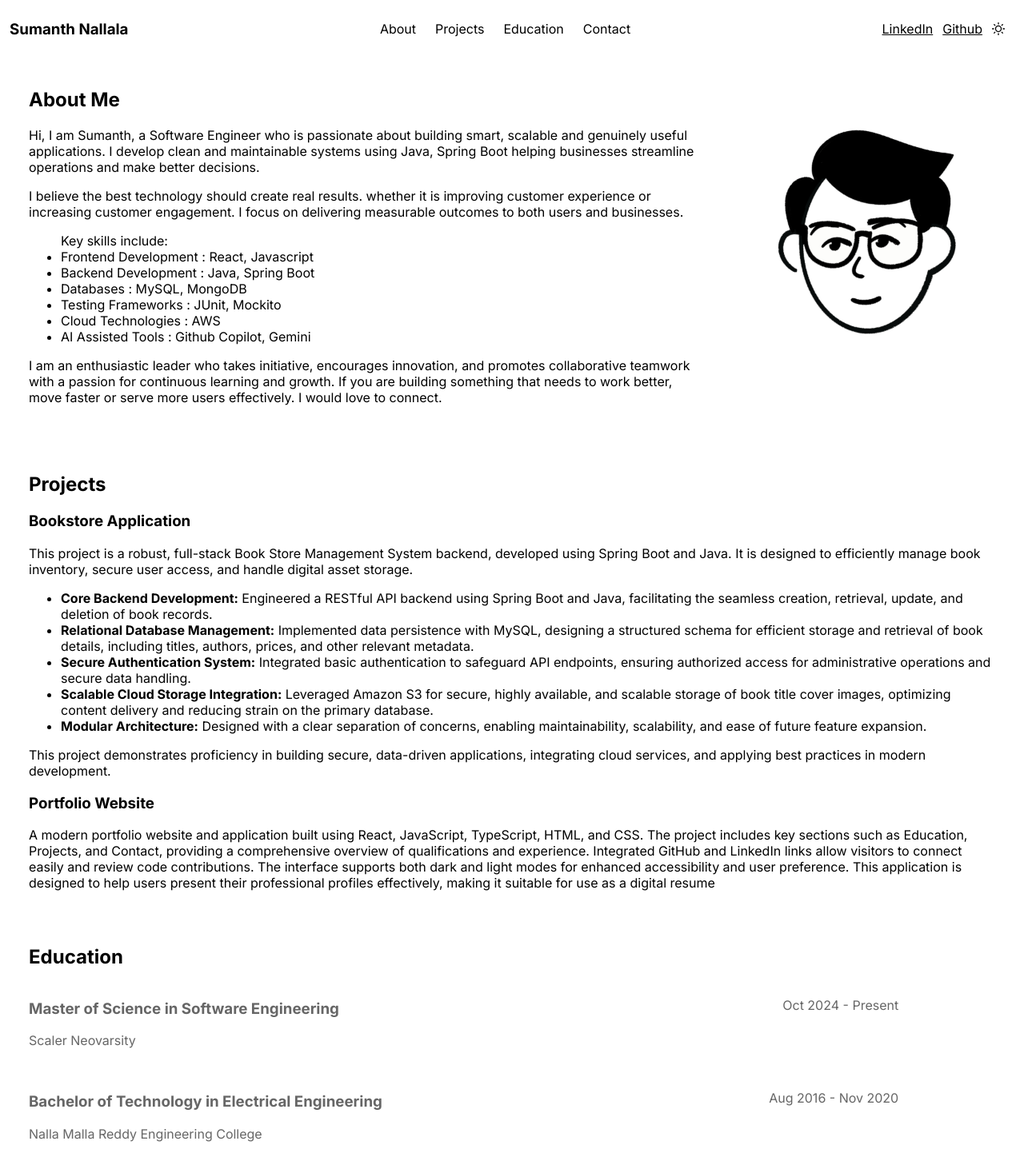
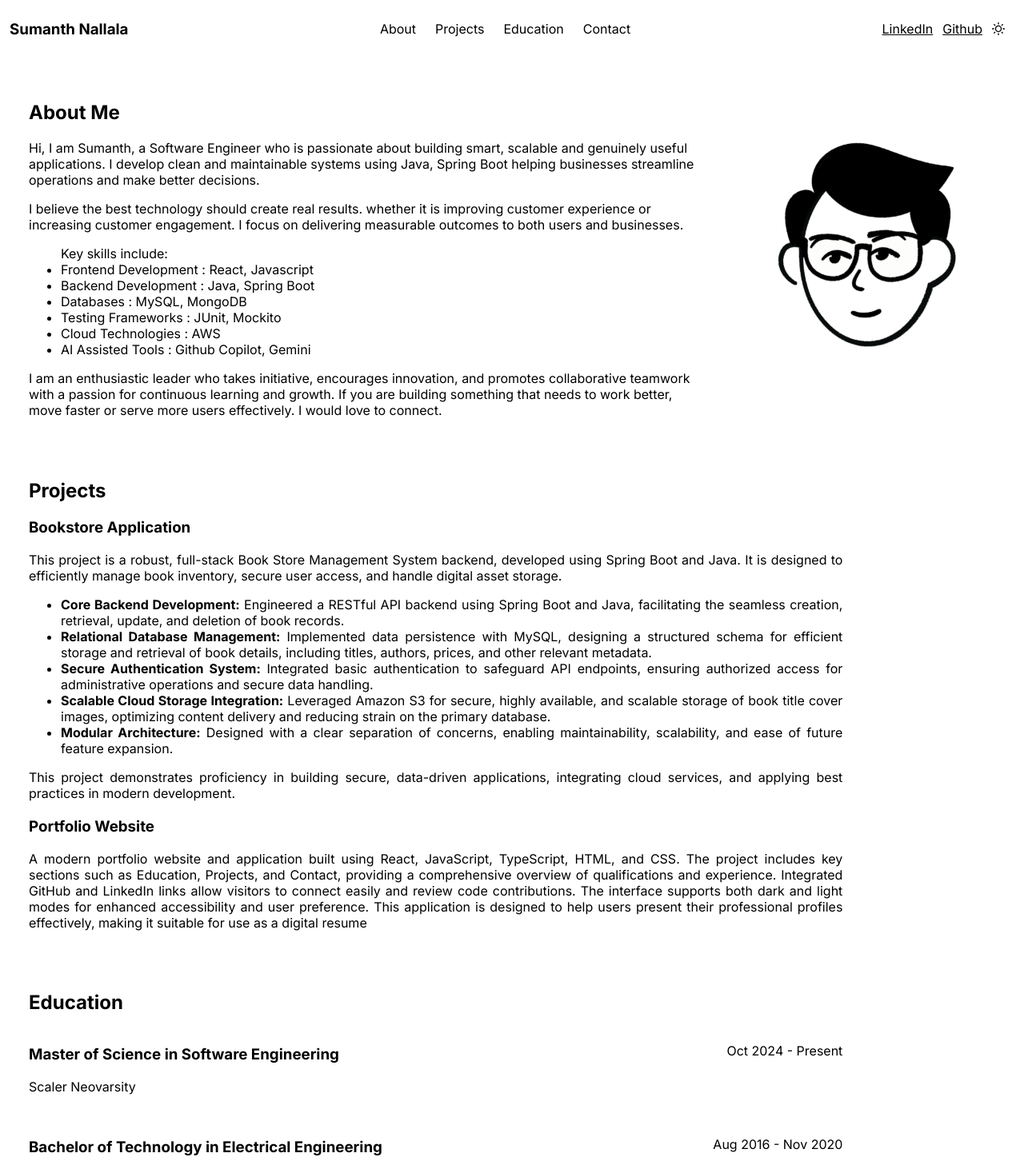
Before and after one commit to sumanthnallala/portfolio, a React (Create React App) app: page /education in a window 1280 px wide. Shown: the top 1467 px of the page at 80% size. Built offline with nearby package versions, Linux system fonts and the light colour scheme.

Commit message:
added some padding changes

```diff
--- a/src/App.tsx
+++ b/src/App.tsx
@@ -17,7 +17,9 @@ function App() {
       >
         <Header darkMode={darkMode} setDarkMode={setDarkMode} />
         <div className="sections">
-          <About />
+          <section id="about">
+            <About />
+          </section>
           <section id="projects">
             <Projects />
           </section>
--- a/src/components/About.scss
+++ b/src/components/About.scss
@@ -1,6 +1,6 @@
 .about-container {
   display: flex;
-  padding: 24px;
+  padding: 40px 24px 0px 24px;
   text-align: left;
   font-family: "Roboto", sans-serif;
   .content {
--- a/src/components/Education.scss
+++ b/src/components/Education.scss
@@ -1,12 +1,12 @@
 .education-container{
     padding: 24px;
+    width: 90%;
     .education-description {
         display: flex;
         justify-content: space-between;
-        text-align: left;
+        text-align: justify;
         width: 90%;
         font-size: 16px;
-        color: #666;
         margin-bottom: 20px;
     }
 }
--- a/src/components/Header.tsx
+++ b/src/components/Header.tsx
@@ -15,7 +15,7 @@ const Header = (Props: props) => {
   };
 
   const navElements = [
-    { name: "About", href: "" },
+    { name: "About", href: "#about" },
     { name: "Projects", href: "#projects" },
     { name: "Education", href: "#education" },
     { name: "Contact", href: "#contact" },
--- a/src/components/Projects.scss
+++ b/src/components/Projects.scss
@@ -1,10 +1,10 @@
 .projects-container {
-  padding: 24px;
+  padding: 40px 24px 12px 24px ;
+  width: 90%;
   .projects-description {
-    text-align: left;
+    text-align: justify;
     width: 90%;
     font-size: 16px;
-    color: #666;
     margin-bottom: 20px;
   }
 }
--- a/src/components/Projects.tsx
+++ b/src/components/Projects.tsx
@@ -7,7 +7,7 @@ export function Projects() {
       <h2>Projects</h2>
       <div>
         <h3>Bookstore Application</h3>
-        <div className="project-description">
+        <div className="projects-description">
           <p>
             This project is a robust, full-stack Book Store Management System
             backend, developed using Spring Boot and Java. It is designed to
@@ -52,7 +52,7 @@ export function Projects() {
       </div>
       <div>
         <h3>Portfolio Website</h3>
-        <div className="project-description">
+        <div className="projects-description">
           A modern portfolio website and application built using React,
           JavaScript, TypeScript, HTML, and CSS. The project includes key
           sections such as Education, Projects, and Contact, providing a
```
